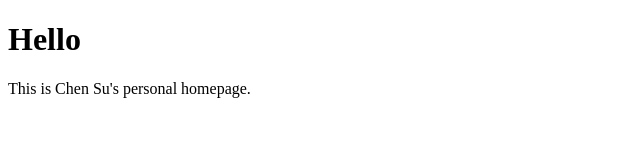
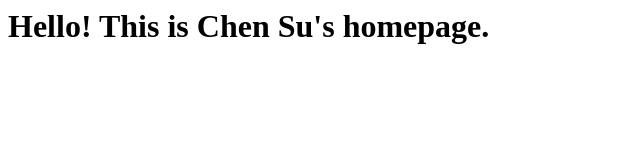
Before and after one commit to Deepiin/deepiin.github.io, a plain HTML site: page index.html in a window 1280 px wide. Shown: the whole page, without its empty margins (0-640 px from the left). Drawn offline with Linux system fonts and the light colour scheme.

Commit message:
Update index.html

```diff
--- a/index.html
+++ b/index.html
@@ -1,7 +1 @@
-<!DOCTYPE html>
-<html>
-<body>
-<h1>Hello</h1>
-<p>This is Chen Su's personal homepage.</p>
-</body>
-</html>
+<h1>Hello! This is Chen Su's homepage.</h1>
```
